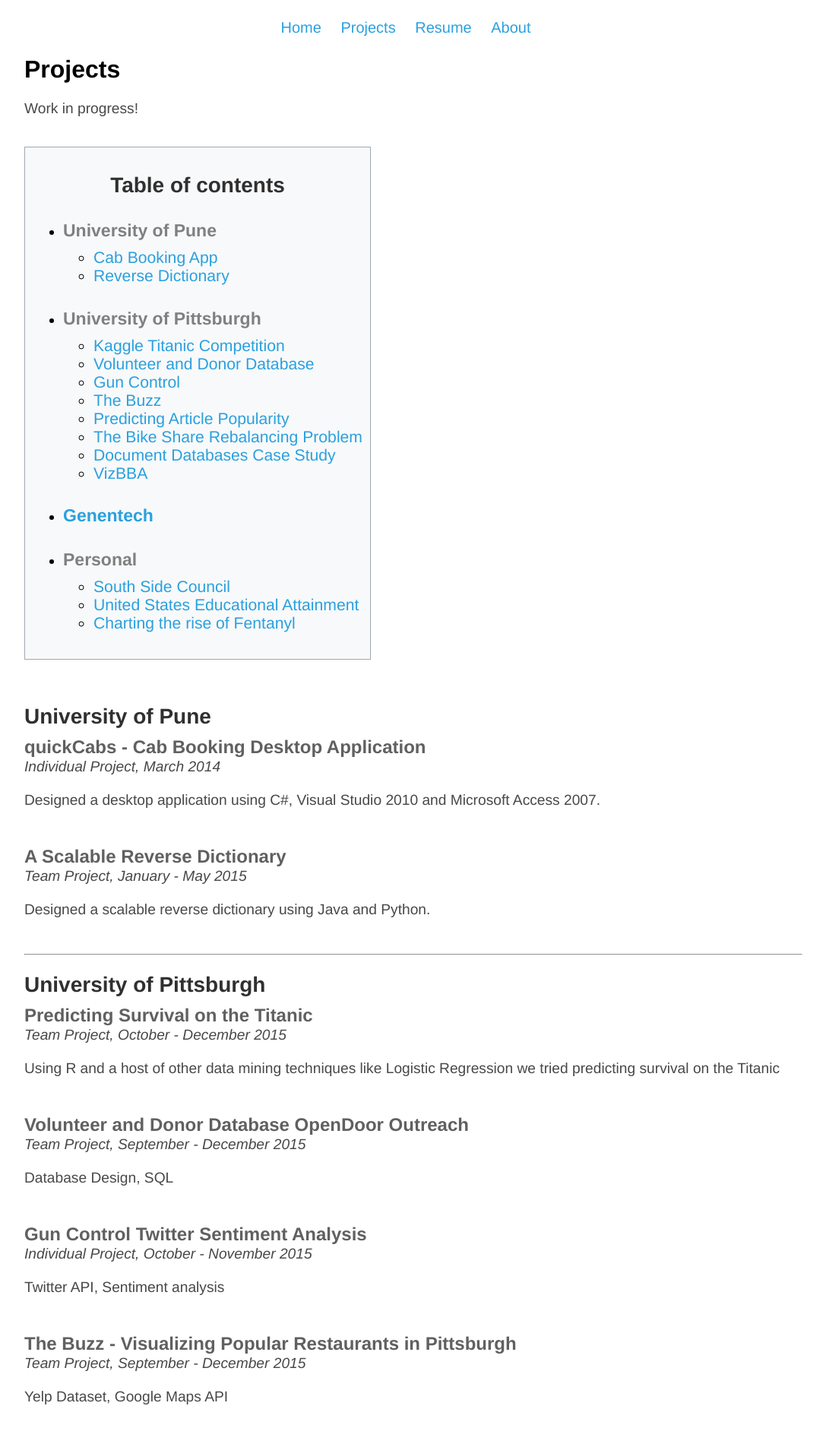
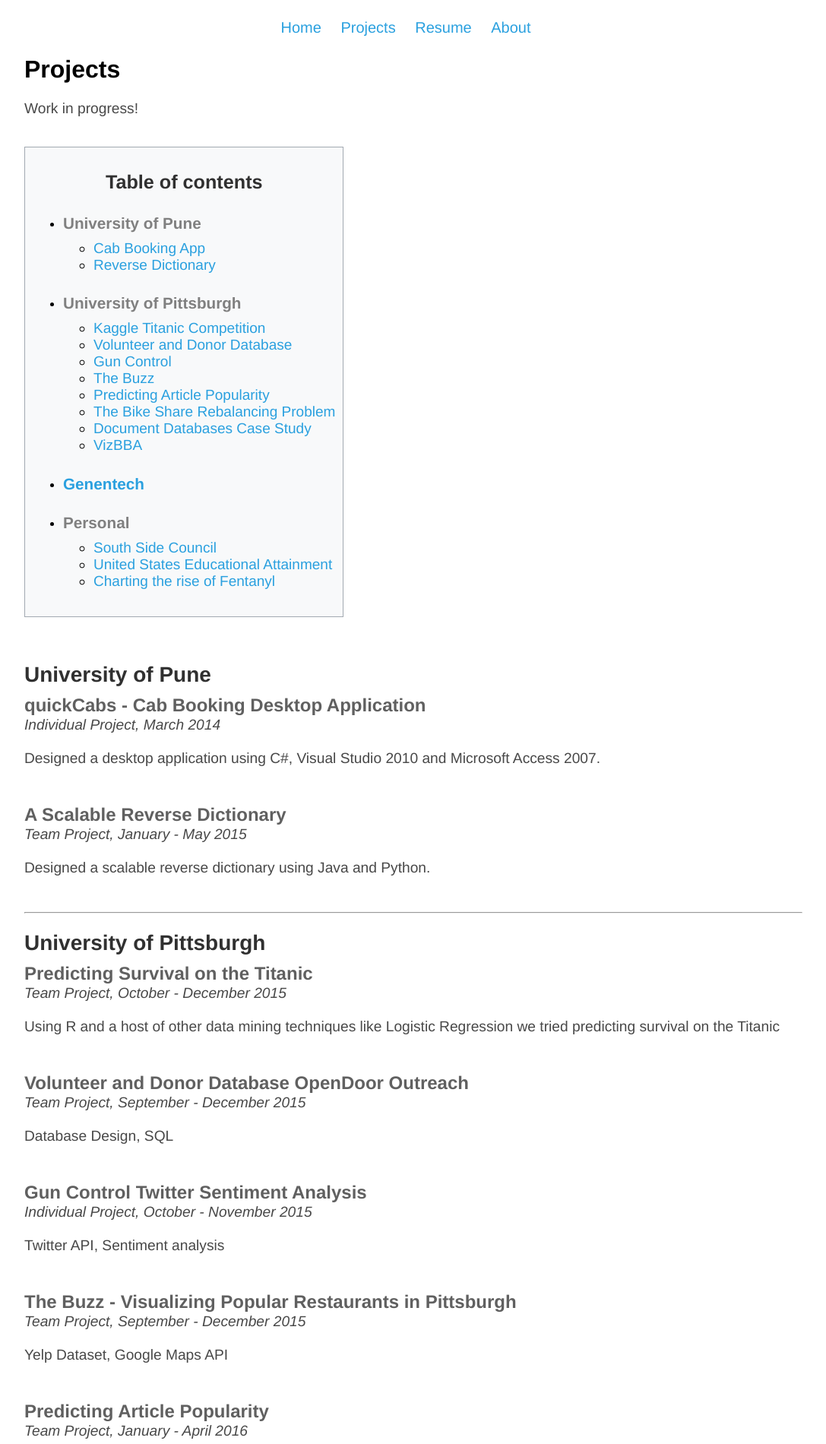
Before and after one commit to NeilBardhan/neilbardhan.github.io, a Jekyll site: the page built from projects/index.html, in a window 1280 px wide. Shown: the top 1900 px of the page at 76% size, without its empty margins (96-1183 px from the left). Built offline with Jekyll 4.4.1, drawn with Linux system fonts in a browser that asks for light colours.

Commit message:
Update main.css

```diff
--- a/css/main.css
+++ b/css/main.css
@@ -104,7 +104,7 @@
     padding:10px;
     border:1px solid #a2a9b1;
     background-color: #f8f9fa;
-    font:90%;
+    font-size: 90%;
 }
 
 footer {
```
